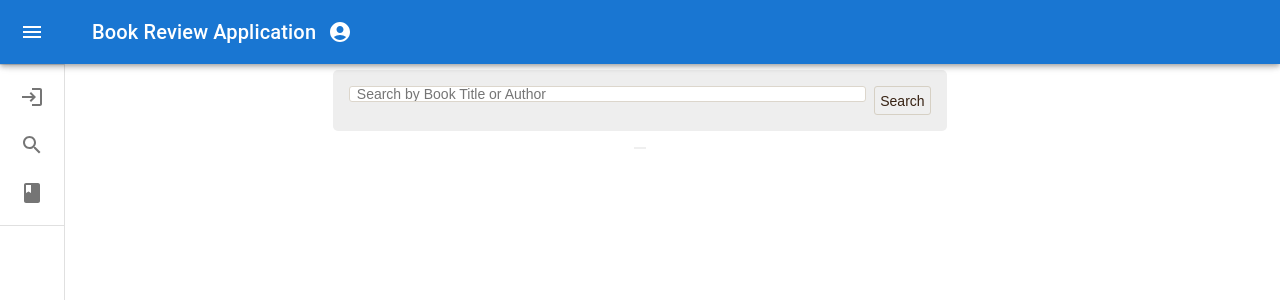
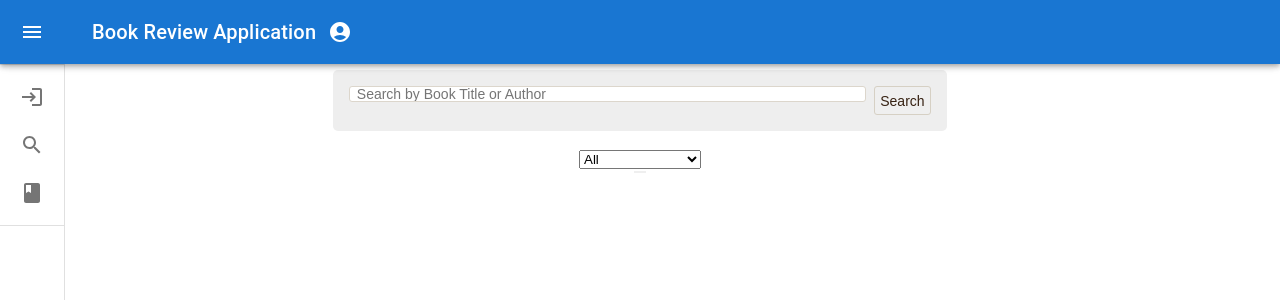
Before and after one commit to cis3296f22/705-bookreview-app, a React (Create React App) app in the folder front-end/: page /search in a window 1280 px wide. Shown: the top 300 px of the page. Built offline with nearby package versions, Linux system fonts and the light colour scheme; what styled-react-modal would draw is missing.

Commit message:
added a filter to search

```diff
--- a/front-end/src/components/SearchBar.js
+++ b/front-end/src/components/SearchBar.js
@@ -3,16 +3,19 @@ import styled from 'styled-components';
 import BookCard from './BookCard';
 import { useState } from 'react';
 
+
 function SearchBar() {
     const [searchValue, setSearchValue] = useState('');
     const [cards, setCards] = useState([]);
     const [loading, setLoading] = useState(false);
+    const [categories, setCategory] = useState("");
+
 
     const handleSearch = async (e) => {
         e.preventDefault();
         setLoading(true)
         try {
-            const response = await fetch(`https://www.googleapis.com/books/v1/volumes?q=${searchValue}`)
+            const response = await fetch(`https://www.googleapis.com/books/v1/volumes?q=$` +searchValue +categories +`&maxResults=30`)
             const data = await response.json()
             console.log(data.items)
             if (data.items.length > 0) {
@@ -24,6 +27,10 @@ function SearchBar() {
             console.log(err)
         }
     }
+    function onCategoryChange(e) {
+        const selectedCategory = e.target.value;
+        setCategory(selectedCategory)
+    };
 
     const handleCards = () => {
         if (loading) {
@@ -73,9 +80,24 @@ function SearchBar() {
                         placeholder="Search by Book Title or Author"
                         value={searchValue}
                         onChange={(e) => setSearchValue(e.target.value)}
+
                     />
                     <Button>Search</Button>
                 </Form>
+
+                <div className="selected-wrapper">
+                    <select onChange = {onCategoryChange}>
+                        <option value="">All</option>
+                        <option value="+subject:Fiction">Fiction</option>
+                        <option value="+subject:Literary Criticism">Literary Criticism</option>
+                        <option value="+subject:Art">Art</option>
+                        <option value="+Computers">Computers</option>
+
+                    </select>
+                </div>
+
+
+
                 {handleCards()}
             </StyledSearch>
         </>
```
